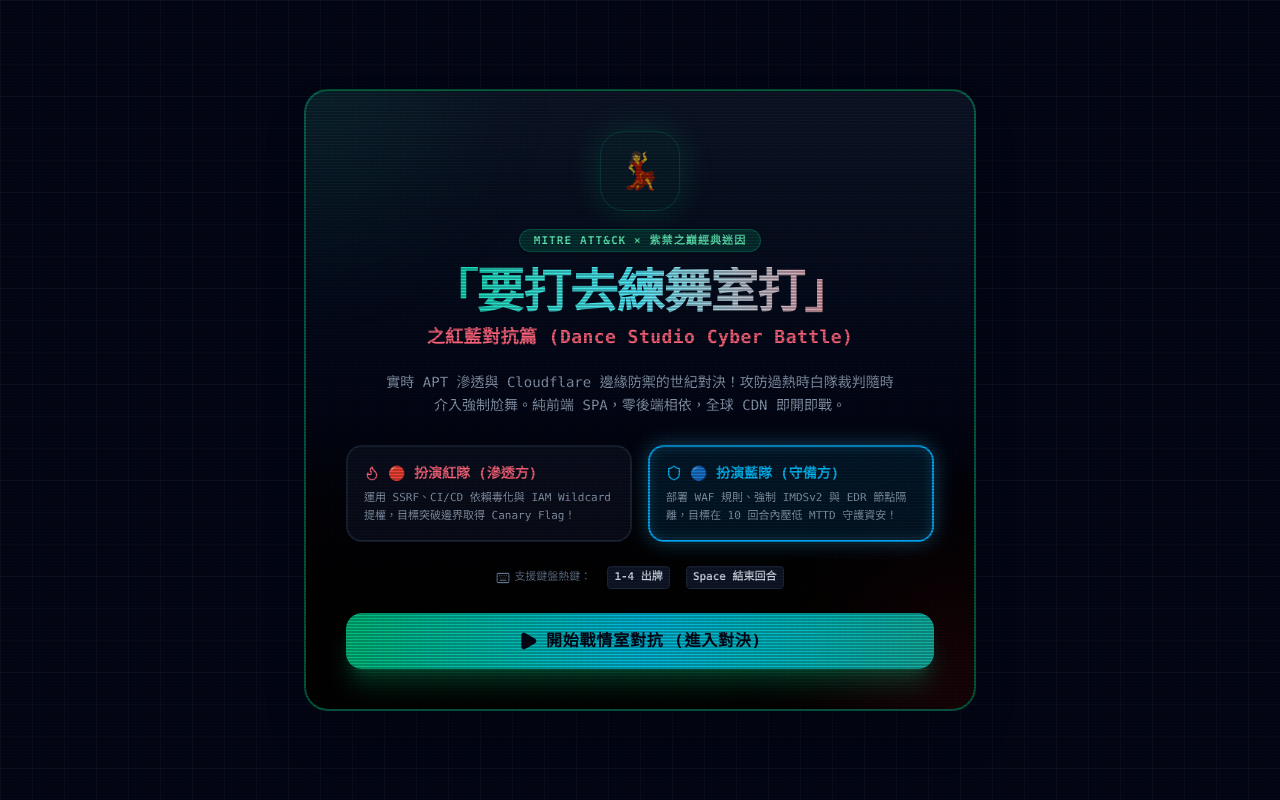
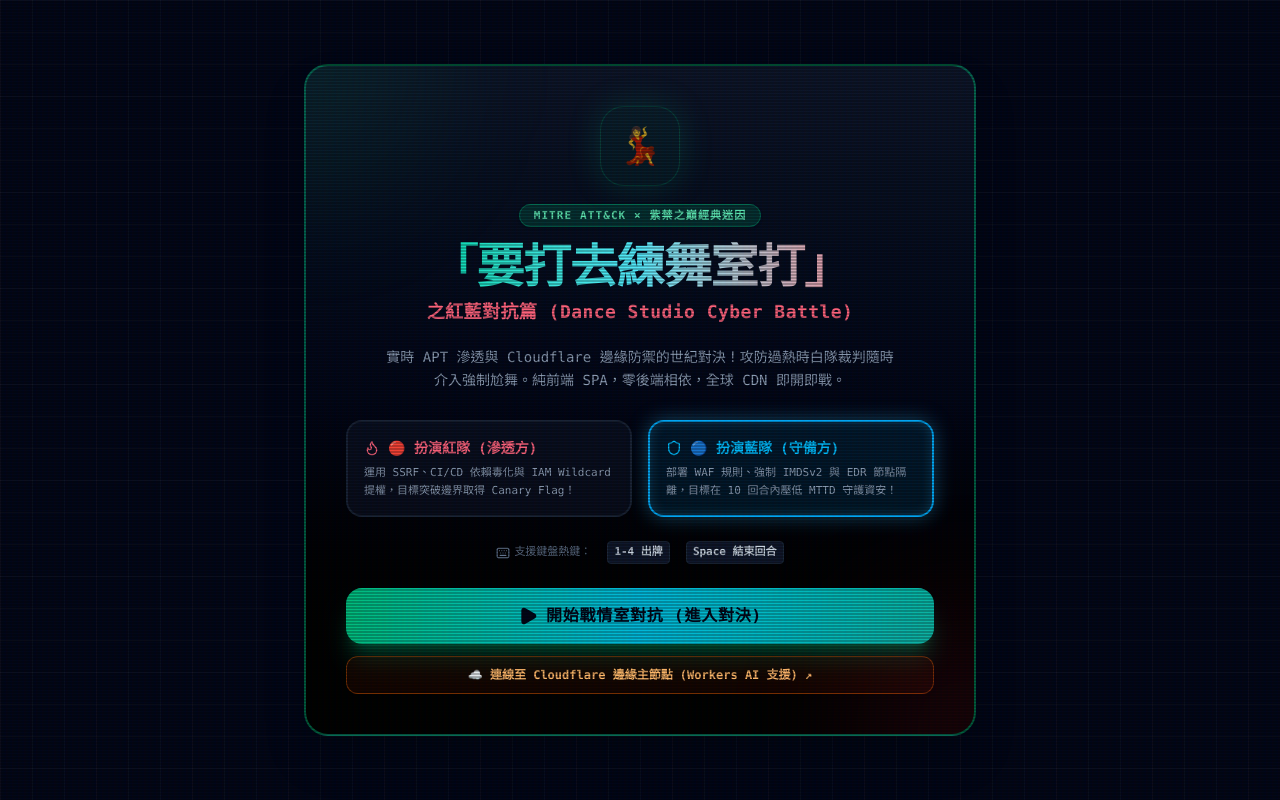
Before and after one commit to tonnychiulab/dance-studio-cyber-battle, a React (Vite) app: page / in a window 1280 px wide. Built offline with nearby package versions, Linux system fonts and the light colour scheme.

Commit message:
feat(ui): add Play on Cloudflare CTA buttons in README and welcome screen

```diff
--- a/src/App.jsx
+++ b/src/App.jsx
@@ -349,10 +349,20 @@ export default function App() {
             {/* 開始戰鬥按鈕 */}
             <button
               onClick={() => startNewGame(playerSide)}
-              className="w-full py-4 rounded-2xl bg-gradient-to-r from-emerald-500 via-cyan-500 to-teal-500 hover:from-emerald-400 hover:to-teal-400 text-slate-950 font-black text-base tracking-wider shadow-xl shadow-emerald-500/30 transition-all duration-150 active:scale-[0.97] flex items-center justify-center gap-2 cursor-pointer focus-visible:ring-2 focus-visible:ring-emerald-400"
+              className="w-full py-4 rounded-2xl bg-gradient-to-r from-emerald-500 via-cyan-500 to-teal-500 hover:from-emerald-400 hover:to-teal-400 text-slate-950 font-black text-base tracking-wider shadow-xl shadow-emerald-500/30 transition-all duration-150 active:scale-[0.97] flex items-center justify-center gap-2 cursor-pointer focus-visible:ring-2 focus-visible:ring-emerald-400 mb-3"
             >
               <Play className="size-5 fill-slate-950" /> 開始戰情室對抗 (進入對決)
             </button>
+
+            {/* Cloudflare 正式節點連結按鈕 */}
+            <a
+              href="https://dance-studio-cyber-battle.tw365ai.workers.dev/"
+              target="_blank"
+              rel="noopener noreferrer"
+              className="inline-flex items-center justify-center gap-2 w-full py-2.5 rounded-xl bg-orange-950/30 hover:bg-orange-950/50 border border-orange-500/40 text-orange-300 hover:text-orange-200 text-xs font-bold font-mono transition-all duration-150 active:scale-[0.98]"
+            >
+              ☁️ 連線至 Cloudflare 邊緣主節點 (Workers AI 支援) ↗
+            </a>
           </div>
         </main>
       ) : (
--- a/src/components/VictoryModal.jsx
+++ b/src/components/VictoryModal.jsx
@@ -17,7 +17,7 @@ export default function VictoryModal({ winner, playerSide, rounds, onRestart })
   const isPlayerWinner = winner === playerSide;
   const isRed = winner === 'red';
 
-  const shareText = `【要打去練舞室打之紅藍對抗篇】\n我扮演了 ${playerSide === 'red' ? '🔴紅隊' : '🔵藍隊'}，在第 ${rounds} 回合終局對決中${isPlayerWinner ? '贏得勝利' : '完成演練'}！\n紫隊成熟度鑑定：S-Rank 卓越！\n快來開瀏覽器挑戰：https://dance-studio-battle.pages.dev`;
+  const shareText = `【要打去練舞室打之紅藍對抗篇】\n我扮演了 ${playerSide === 'red' ? '🔴紅隊' : '🔵藍隊'}，在第 ${rounds} 回合終局對決中${isPlayerWinner ? '贏得勝利' : '完成演練'}！\n紫隊成熟度鑑定：S-Rank 卓越！\n快來開瀏覽器挑戰：https://dance-studio-cyber-battle.tw365ai.workers.dev/`;
 
   const handleCopy = () => {
     if (typeof navigator !== 'undefined' && navigator.clipboard && navigator.clipboard.writeText) {
```
Also changed, not shown: 1 other file (tests, documents, lock files or other folders).
